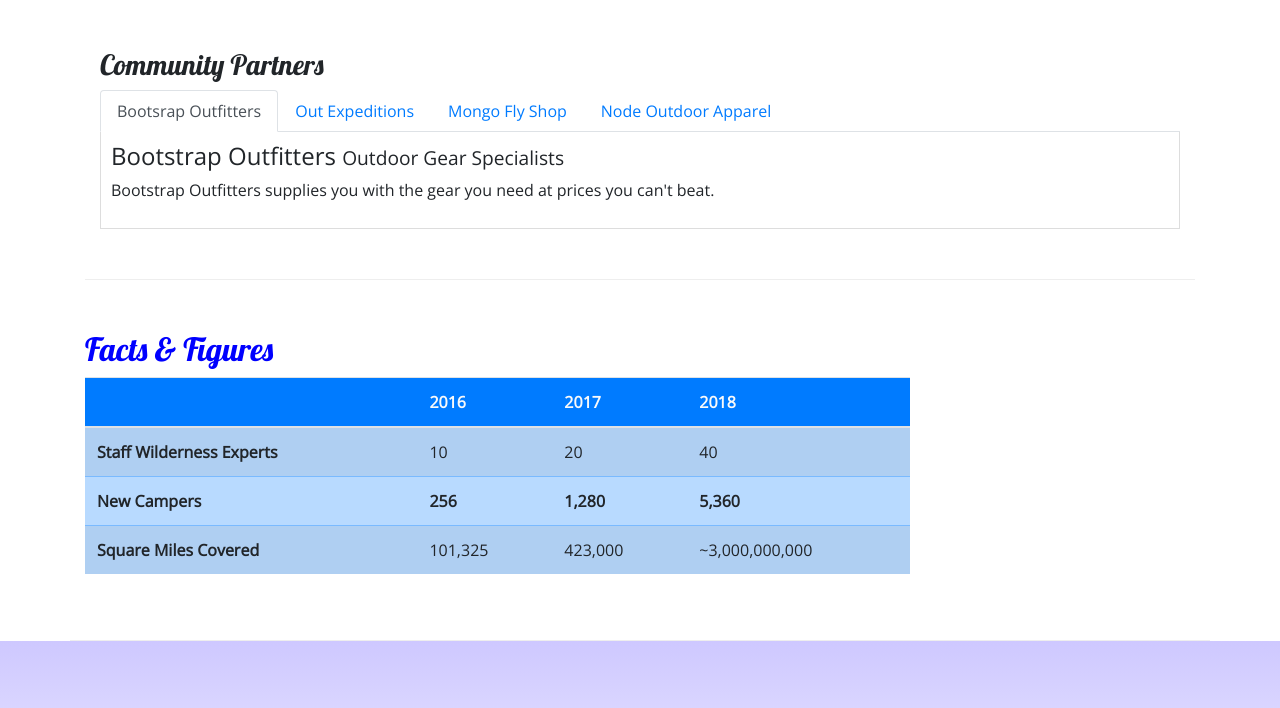
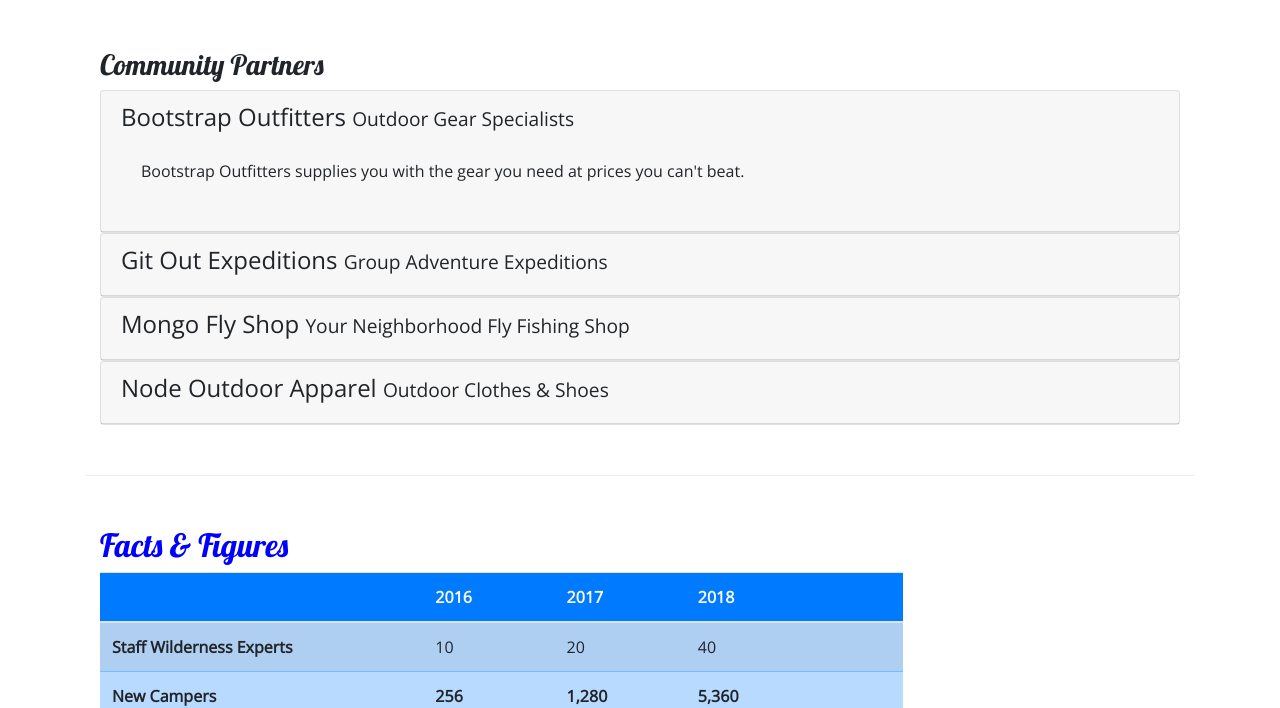
Before and after one commit to wahidCarvan/bootstrap, a website: page aboutus.html in a window 1280 px wide. Shown: the part 831-1539 px from the top of the page. Drawn offline with nearby package versions, Linux system fonts and the light colour scheme.

Commit message:
added accordion

```diff
--- a/aboutus.html
+++ b/aboutus.html
@@ -112,29 +112,64 @@
     <div class="row row-content">
             <div class="col">
                 <h3>Community Partners</h3>
-                <ul class="nav nav-tabs">
-                    <li class="nav-item"><a href="#bootstrap" class="nav-link active" role="tab" data-toggle="tab">Bootsrap Outfitters</a></li>
-                    <li class="nav-item"><a href="#git" class="nav-link"  role="tab" data-toggle="tab"> Out Expeditions</a></li>
-                    <li class="nav-item"><a href="#mongo" class="nav-link" role="tab" data-toggle="tab">Mongo Fly Shop</a></li>
-                    <li class="nav-item"><a href="#node" class="nav-link" role="tab" data-toggle="tab">Node Outdoor Apparel</a></li>
-                </ul>
-                <div class="tab-content">
-                    <div role="tabpanel" class="tab-pane fade show active" id="bootstrap">
-                        <h4>Bootstrap Outfitters <small>Outdoor Gear Specialists</small></h4>
+                <!-- start -->
+                <div id="accordion">
+                    <div class="card">
+                        <div role="tab" class="card-header">
+                            <h4>
+                                <a data-toggle="collapse" data-target="#bootstrap">
+                               Bootstrap Outfitters <small>Outdoor Gear Specialists</small>
+                                </a>
+                            </h4>
+                        <div class="collapse show" id="bootstrap" data-parent="#accordion">
+                            <div class="card-body">
                                 <p class="d-none d-sm-block">Bootstrap Outfitters supplies you with the gear you need at prices you can't beat.</p>
                             </div>
-                    <div role="tabpanel" class="tab-pane fade" id="git">
-                        <h4>Git Out Expeditions <small>Group Adventure Expeditions</small></h4>
+                        </div>
+                         </div>
+                    </div>
+                    <div class="card">
+                        <div role="tab" class="card-header">
+                            <h4>
+                                <a class="collapsed" data-toggle="collapse" data-target="#git">
+                                    Git Out Expeditions <small>Group Adventure Expeditions</small>
+                                </a>
+                            </h4>
+                        <div class="collapse" id="git" data-parent="#accordion">
+
+                            <div class="card-body">
                              <p>Join Git Out Expeditions to explore new horizons with a group of other adventurers!</p>
                             </div>
-                    <div role="tabpanel" class="tab-pane fade" id="mongo">
-                        <h4>Mongo Fly Shop <small>Your Neighborhood Fly Fishing Shop</small></h4>
+                        </div>
+                    </div>
+                    </div>
+                    <div class="card">
+                        <div role="tab" class="card-header">
+                            <h4>
+                                <a class="collapsed" data-toggle="collapse" data-target="#mongo">
+                                Mongo Fly Shop <small>Your Neighborhood Fly Fishing Shop</small>
+                                </a>
+                            </h4>
+                        <div class="collapse" id="mongo" data-parent="#accordion">
+                            <div class="card-body">
                                 <p>Need a new fishing pole, a tacklebox, or flies of all kinds? Stop by Mongo Fly Shop.</p>
                             </div>
-                    <div role="tabpanel" class="tab-pane fade" id="node">
-                        <h4>Node Outdoor Apparel <small>Outdoor Clothes & Shoes</small></h4>
+                        </div>
+                    </div>
+                </div>
+                    <div class="card">
+                        <div role="tab" class="card-header">
+                            <h4>
+                                <a class="collapsed" data-toggle="collapse" data-target="#node">
+                            Node Outdoor Apparel <small>Outdoor Clothes & Shoes</small>
+                                 </a>
+                            </h4>
+                         <div class="collapse" id="node" data-parent="#accordion">
+                            <div class="card-body">
                                 <p class="">From polar fleeces to swimsuits, hiking boots to waders, a visit to Node will be sure to get you
                             covered.</p>
+                            </div>
+                            </div>
                         </div>
                     </div>
                 </div>
@@ -174,6 +209,7 @@
                             </tr>
                         </tbody>
                     </table>
+                </div>
             </div>
         </div>
     </div>
```
Lines whose indentation alone changed are shown as unchanged.
